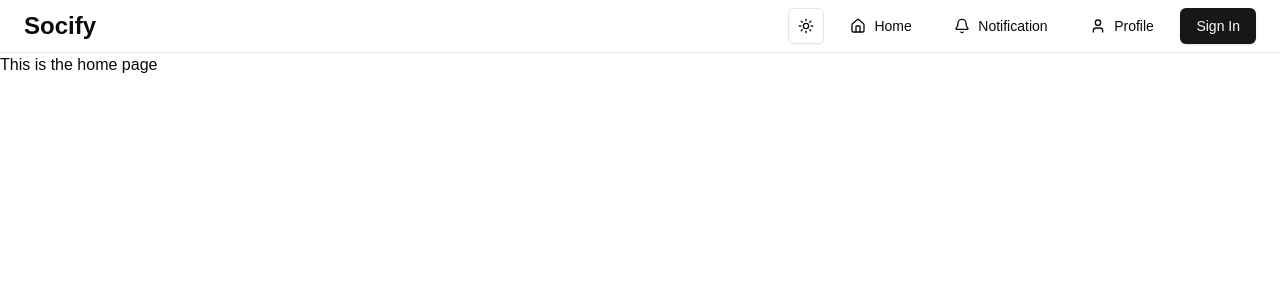
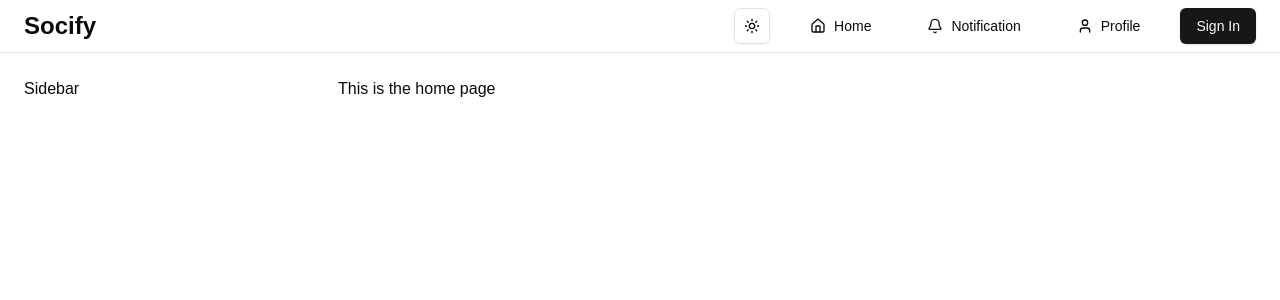
Before and after one commit to ManikMaity/socify, a Next.js app: page / in a window 1280 px wide. Shown: the top 300 px of the page. Built offline with nearby package versions, Linux system fonts and the light colour scheme; no server answers.

Commit message:
Added mobile navbar and updated layout

```diff
--- a/src/app/layout.tsx
+++ b/src/app/layout.tsx
@@ -2,7 +2,8 @@ import type { Metadata } from "next";
 import { Geist, Geist_Mono } from "next/font/google";
 import "./globals.css";
 import { ClerkProvider } from "@clerk/nextjs";
-import { ThemeProvider } from "@/components/theme-provider"
+import { ThemeProvider } from "@/components/theme-provider";
+import Navbar from "@/components/molicules/Navbar";
 
 const geistSans = Geist({
   variable: "--font-geist-sans",
@@ -27,7 +28,6 @@ export default function RootLayout({
   return (
     <ClerkProvider>
       <html lang="en" suppressHydrationWarning>
-
         <body
           className={`${geistSans.variable} ${geistMono.variable} antialiased`}
         >
@@ -37,7 +37,21 @@ export default function RootLayout({
             enableSystem
             disableTransitionOnChange
           >
+            <div className="min-h-screen">
+              <Navbar />
+              <main className="py-6 px-2 md:px-6">
+                <div className="max-w-7xl mx-auto">
+                  <div className="grid grid-cols-1 lg:grid-cols-12 gap-6">
+                    <div className="hidden  lg:block lg:col-span-3">
+                      Sidebar
+                    </div>
+                    <div className="lg:col-span-9">
                   {children}
+                    </div>
+                  </div>
+                </div>
+              </main>
+            </div>
           </ThemeProvider>
         </body>
       </html>
--- a/src/app/page.tsx
+++ b/src/app/page.tsx
@@ -3,9 +3,8 @@ import Navbar from '@/components/molicules/Navbar';
 
 export default function Home() {
   return (
-    <main>
-      <Navbar/>
+    <div>
       This is the home page
-    </main>
+    </div>
   );
 }
--- /dev/null
+++ b/src/components/atoms/DestopNavItems.tsx
@@ -0,0 +1,38 @@
+import { Button } from "../ui/button"
+import {
+    SignInButton,
+    SignedIn,
+    SignedOut,
+    UserButton
+  } from '@clerk/nextjs'
+  import { navLinks } from "@/config/clientConfig"
+import { ThemeToggle } from "../atoms/ThemeToggle"
+import Link from "next/link"
+
+function DestopNavItems() {
+  return (
+    <nav className="hidden md:flex items-center justify-end gap-4 md:gap-6 w-[50%]">
+    <ThemeToggle/>
+    {navLinks.map((link, index) => (
+        <Link key={index} href={link.href}>
+            <Button variant="ghost">
+                <link.icon/>
+                {link.title}
+            </Button>
+        </Link>
+    ))}
+    <div className="flex justify-center items-center">
+        <SignedIn>
+            <UserButton />
+        </SignedIn>
+        <SignedOut>
+            <SignInButton mode="modal">
+                <Button>Sign In</Button>
+            </SignInButton>
+        </SignedOut>
+    </div>
+  </nav>
+  )
+}
+
+export default DestopNavItems
--- /dev/null
+++ b/src/components/atoms/MobileNavItems.tsx
@@ -0,0 +1,55 @@
+import {
+    Sheet,
+    SheetContent,
+    SheetHeader,
+    SheetTitle,
+    SheetTrigger,
+  } from "@/components/ui/sheet"
+import { Button } from "../ui/button"
+import { AlignJustify } from "lucide-react"
+import { navLinks } from "@/config/clientConfig"
+import Link from "next/link"
+import { ThemeToggle } from "./ThemeToggle"
+import { SignedIn, SignedOut, SignInButton, UserButton } from "@clerk/nextjs"
+
+function MobileNavItems() {
+  return (
+    <Sheet>
+    <SheetTrigger asChild className="block md:hidden">
+      <Button variant="outline">
+        <AlignJustify/>
+      </Button>
+    </SheetTrigger>
+    <SheetContent>
+      <SheetHeader>
+        <SheetTitle>Menu</SheetTitle>
+      </SheetHeader>
+      <div className="grid gap-4 py-4">
+      {navLinks.map((link, index) => (
+        <Link key={index} href={link.href}>
+            <Button variant="ghost" className="w-full justify-start">
+                <link.icon/>
+                {link.title}
+            </Button>
+        </Link>
+    ))}
+    <div className="px-3 w-full flex justify-between">
+        <ThemeToggle/>
+        <div className="">
+        <SignedIn>
+            <UserButton />
+        </SignedIn>
+        <SignedOut>
+            <SignInButton mode="modal">
+                <Button>Sign In</Button>
+            </SignInButton>
+        </SignedOut>
+    </div>
+    </div>
+    </div>
+    </SheetContent>
+  </Sheet>
+  )
+}
+
+export default MobileNavItems
--- a/src/components/molicules/Navbar.tsx
+++ b/src/components/molicules/Navbar.tsx
@@ -1,46 +1,21 @@
-import { navLinks } from "@/config/clientConfig"
-import { ThemeToggle } from "../atoms/ThemeToggle"
 import Link from "next/link"
-import { Button } from "../ui/button"
-import {
-    SignInButton,
-    SignedIn,
-    SignedOut,
-    UserButton
-  } from '@clerk/nextjs'
+import DestopNavItems from "../atoms/DestopNavItems"
+import MobileNavItems from "../atoms/MobileNavItems"
+
 
 function Navbar() {
 
 
 
   return (
-    <header className="w-full flex items-center justify-between py-2 border-b px-2 md:px-6">
+    <header className="w-full sticky top-0 bg-background/95 backdrop-blur z-50 flex items-center justify-between py-2 border-b px-2 md:px-6">
       <div>
         <Link href="/">
             <h1 className="text-2xl font-bold">Socify</h1>
         </Link>
       </div>
-      <nav className="flex items-center justify-between w-[38%]">
-        <ThemeToggle/>
-        {navLinks.map((link, index) => (
-            <Link key={index} href={link.href}>
-                <Button variant="ghost">
-                    <link.icon/>
-                    {link.title}
-                </Button>
-            </Link>
-        ))}
-        <div>
-            <SignedIn>
-                <UserButton />
-            </SignedIn>
-            <SignedOut>
-                <SignInButton mode="modal">
-                    <Button>Sign In</Button>
-                </SignInButton>
-            </SignedOut>
-        </div>
-      </nav>
+      <DestopNavItems/>
+      <MobileNavItems/>
     </header>
   )
 }
```
Lines whose indentation alone changed are shown as unchanged.
